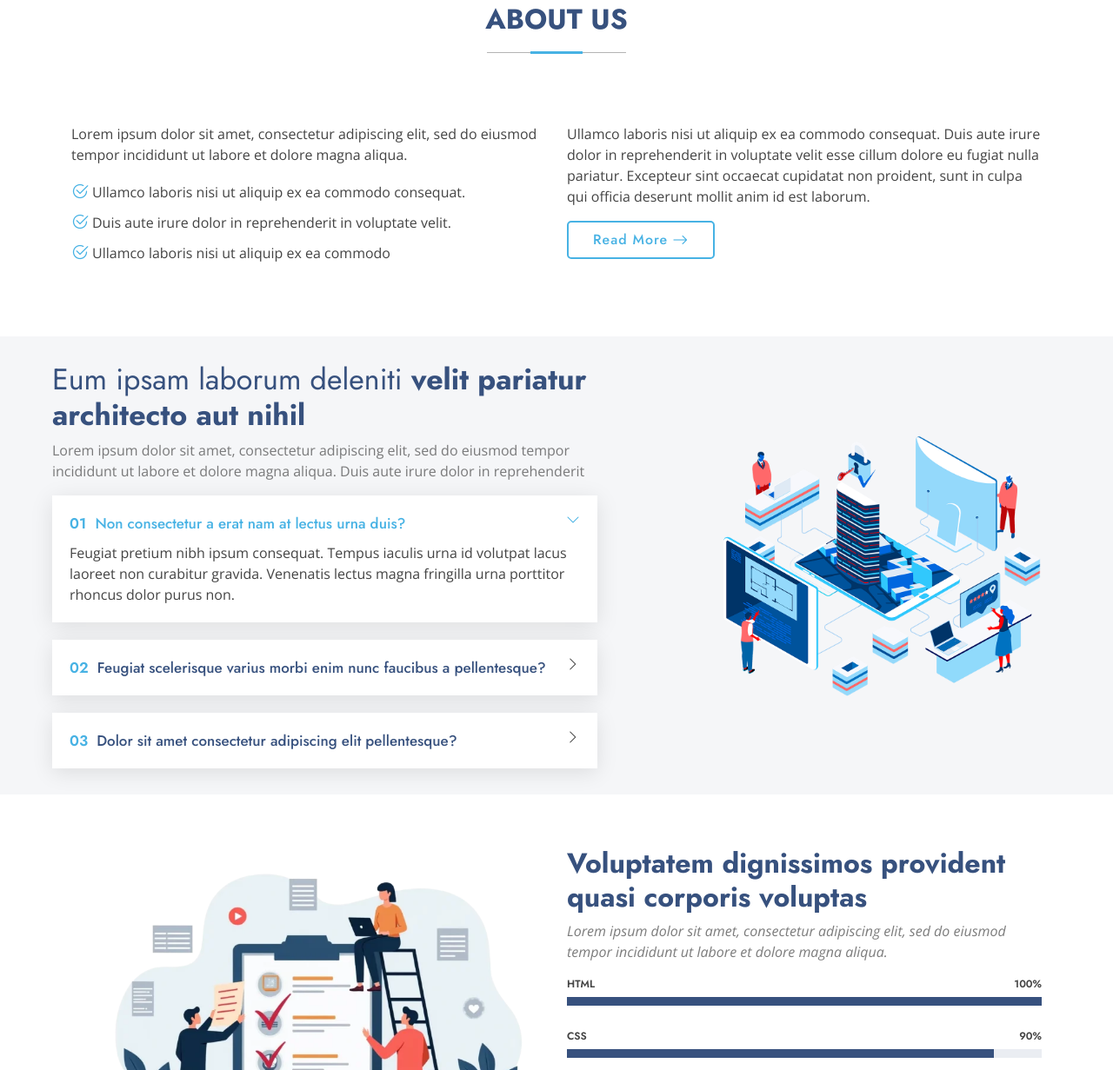
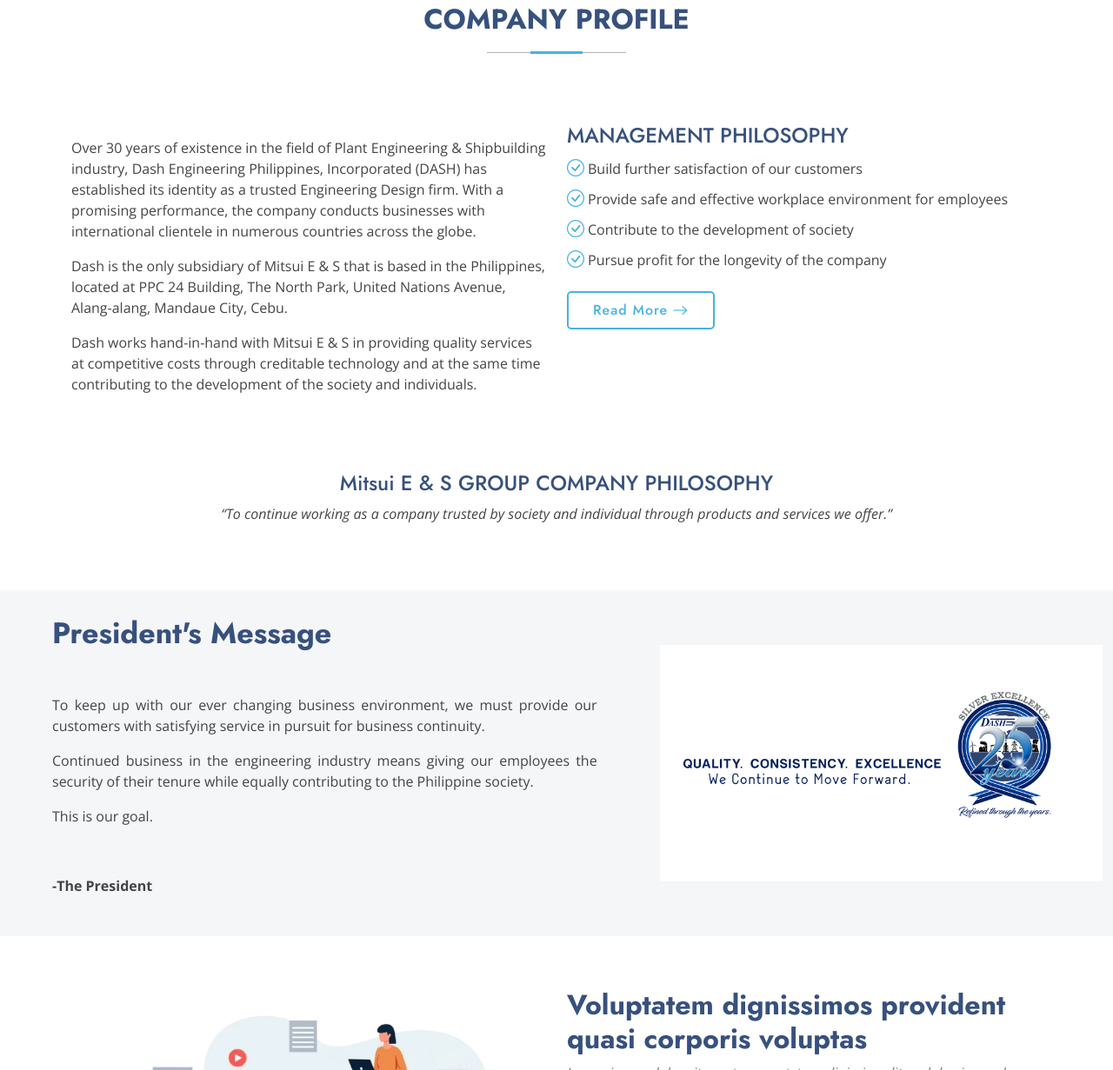
Before and after one commit to SHANEXT/DASH-Web, a plain HTML site: page DASH/index.html in a window 1280 px wide. Shown: the part 1324-2555 px from the top of the page at 87% size. Drawn offline with nearby package versions, Linux system fonts and the light colour scheme.

Commit message:
Company Profile & Presidents Message
About Us and Why Us updated.

```diff
--- a/DASH/assets/css/main.css
+++ b/DASH/assets/css/main.css
@@ -1029,10 +1029,12 @@
 .why-us .content h3 {
   font-weight: 400;
   font-size: 34px;
+  margin-bottom: 50px;
 }
 
 .why-us .content p {
-  color: color-mix(in srgb, var(--default-color), transparent 30%);
+  color: color-mix(in srgb, var(--default-color));
+  text-align: justify;
 }
 
 .why-us .faq-container .faq-item {
@@ -1127,7 +1129,7 @@
 }
 
 .why-us .why-us-img img {
-  max-height: 70%;
+  max-height: 90%;
 }
 
 /*--------------------------------------------------------------
--- a/DASH/index.html
+++ b/DASH/index.html
@@ -52,8 +52,8 @@
           <li><a href="#hero" class="active">Home</a></li>
           <li class="dropdown"><a href="#"><span>The Company</span> <i class="bi bi-chevron-down toggle-dropdown"></i></a>
         <ul>
-          <li><a href="#">Company Profile</a></li>
-          <li><a href="#">President's Message</a></li>
+          <li><a href="#about">Company Profile</a></li>
+          <li><a href="#why-us">President's Message</a></li>
           <li><a href="#">Organization</a></li>
           <li><a href="#">History</a></li>
           <li><a href="#">Certifications</a></li>
@@ -220,42 +220,58 @@
       </div>
 
     </section><!-- /Services Section -->
-    <!-- About Section -->
+
+    <!-- CompanyProfile Section -->
     <section id="about" class="about section">
 
-      <!-- Section Title -->
+      <!-- CompanyProfile Title -->
       <div class="container section-title" data-aos="fade-up">
-        <h2>About Us</h2>
-      </div><!-- End Section Title -->
+        <h2>Company Profile</h2>
+      </div><!-- End CompanyProfile Title -->
 
       <div class="container">
 
         <div class="row gy-4">
 
           <div class="col-lg-6 content" data-aos="fade-up" data-aos-delay="100">
-            <p>
-              Lorem ipsum dolor sit amet, consectetur adipiscing elit, sed do eiusmod tempor incididunt ut labore et dolore
-              magna aliqua.
-            </p>
-            <ul>
-              <li><i class="bi bi-check2-circle"></i> <span>Ullamco laboris nisi ut aliquip ex ea commodo consequat.</span></li>
-              <li><i class="bi bi-check2-circle"></i> <span>Duis aute irure dolor in reprehenderit in voluptate velit.</span></li>
-              <li><i class="bi bi-check2-circle"></i> <span>Ullamco laboris nisi ut aliquip ex ea commodo</span></li>
-            </ul>
+        <p style="text-align: justify;"></p>
+          Over 30 years of existence in the field of Plant Engineering & Shipbuilding industry, Dash Engineering Philippines, Incorporated (DASH) has established its identity as a trusted Engineering Design firm. With a promising performance, the company conducts businesses with international clientele in numerous countries across the globe.
+        </p>
+        <p style="text-align: justify;"></p>
+          Dash is the only subsidiary of Mitsui E & S that is based in the Philippines, located at PPC 24 Building, The North Park, United Nations Avenue, Alang-alang, Mandaue City, Cebu.
+        </p>
+        <p style="text-align: justify;"></p>
+          Dash works hand-in-hand with Mitsui E & S in providing quality services at competitive costs through creditable technology and at the same time contributing to the development of the society and individuals.
+        </p>
           </div>
 
           <div class="col-lg-6" data-aos="fade-up" data-aos-delay="200">
-            <p>Ullamco laboris nisi ut aliquip ex ea commodo consequat. Duis aute irure dolor in reprehenderit in voluptate velit esse cillum dolore eu fugiat nulla pariatur. Excepteur sint occaecat cupidatat non proident, sunt in culpa qui officia deserunt mollit anim id est laborum. </p>
-            <a href="#" class="read-more"><span>Read More</span><i class="bi bi-arrow-right"></i></a>
+        <h4>MANAGEMENT PHILOSOPHY</h4>
+        <ul>
+          <li><i class="bi bi-check-circle"></i> Build further satisfaction of our customers</li>
+          <li><i class="bi bi-check-circle"></i> Provide safe and effective workplace environment for employees</li>
+          <li><i class="bi bi-check-circle"></i> Contribute to the development of society</li>
+          <li><i class="bi bi-check-circle"></i> Pursue profit for the longevity of the company</li>
+        </ul>
+        <a href="#" class="read-more"><span>Read More</span><i class="bi bi-arrow-right"></i></a>
           </div>
 
         </div>
 
+        <div class="row gy-4 justify-content-center mt-5" data-aos="fade-up" data-aos-delay="300">
+          <div class="col-lg-9 text-center">
+        <h4>Mitsui E & S GROUP COMPANY PHILOSOPHY</h4>
+        <p><i>“To continue working as a company trusted by society and individual through products and services we offer.”</i></p>
+          </div>
+        </div>
+
       </div>
 
-    </section><!-- /About Section -->
+      </div>
 
-    <!-- Why Us Section -->
+    </section><!-- /CompanyProfile Section -->
+
+    <!-- PresidentMessage Section -->
     <section id="why-us" class="section why-us light-background" data-builder="section">
 
       <div class="container-fluid">
@@ -265,51 +281,32 @@
           <div class="col-lg-7 d-flex flex-column justify-content-center order-2 order-lg-1">
 
             <div class="content px-xl-5" data-aos="fade-up" data-aos-delay="100">
-              <h3><span>Eum ipsam laborum deleniti </span><strong>velit pariatur architecto aut nihil</strong></h3>
-              <p>
-                Lorem ipsum dolor sit amet, consectetur adipiscing elit, sed do eiusmod tempor incididunt ut labore et dolore magna aliqua. Duis aute irure dolor in reprehenderit
-              </p>
-            </div>
+              <h3><strong>President's Message</strong></h3>
+                <p>
+                To keep up with our ever changing business environment, we must provide our customers with satisfying service in pursuit for business continuity.
+                </p>
+                <p>
+                Continued business in the engineering industry means giving our employees the security of their tenure while equally contributing to the Philippine society.
+                </p>
+                <p>
+                This is our goal.
+                </p>
 
-            <div class="faq-container px-xl-5" data-aos="fade-up" data-aos-delay="200">
+                <p><br></p>
 
-              <div class="faq-item faq-active">
-
-                <h3><span>01</span> Non consectetur a erat nam at lectus urna duis?</h3>
-                <div class="faq-content">
-                  <p>Feugiat pretium nibh ipsum consequat. Tempus iaculis urna id volutpat lacus laoreet non curabitur gravida. Venenatis lectus magna fringilla urna porttitor rhoncus dolor purus non.</p>
-                </div>
-                <i class="faq-toggle bi bi-chevron-right"></i>
-              </div><!-- End Faq item-->
-
-              <div class="faq-item">
-                <h3><span>02</span> Feugiat scelerisque varius morbi enim nunc faucibus a pellentesque?</h3>
-                <div class="faq-content">
-                  <p>Dolor sit amet consectetur adipiscing elit pellentesque habitant morbi. Id interdum velit laoreet id donec ultrices. Fringilla phasellus faucibus scelerisque eleifend donec pretium. Est pellentesque elit ullamcorper dignissim. Mauris ultrices eros in cursus turpis massa tincidunt dui.</p>
-                </div>
-                <i class="faq-toggle bi bi-chevron-right"></i>
-              </div><!-- End Faq item-->
-
-              <div class="faq-item">
-                <h3><span>03</span> Dolor sit amet consectetur adipiscing elit pellentesque?</h3>
-                <div class="faq-content">
-                  <p>Eleifend mi in nulla posuere sollicitudin aliquam ultrices sagittis orci. Faucibus pulvinar elementum integer enim. Sem nulla pharetra diam sit amet nisl suscipit. Rutrum tellus pellentesque eu tincidunt. Lectus urna duis convallis convallis tellus. Urna molestie at elementum eu facilisis sed odio morbi quis</p>
-                </div>
-                <i class="faq-toggle bi bi-chevron-right"></i>
-              </div><!-- End Faq item-->
-
+                <p><strong>-The President</strong></p>
             </div>
 
           </div>
 
           <div class="col-lg-5 order-1 order-lg-2 why-us-img">
-            <img src="assets/img/why-us.png" class="img-fluid" alt="" data-aos="zoom-in" data-aos-delay="100">
+            <img src="images/25years.png" class="img-fluid" alt="" data-aos="zoom-in" data-aos-delay="100">
           </div>
         </div>
 
       </div>
 
-    </section><!-- /Why Us Section -->
+    </section><!-- /PresidentMessage Section -->
 
     <!-- Skills Section -->
     <section id="skills" class="skills section">
```
Also changed, not shown: DASH/images/25years.png (added).
